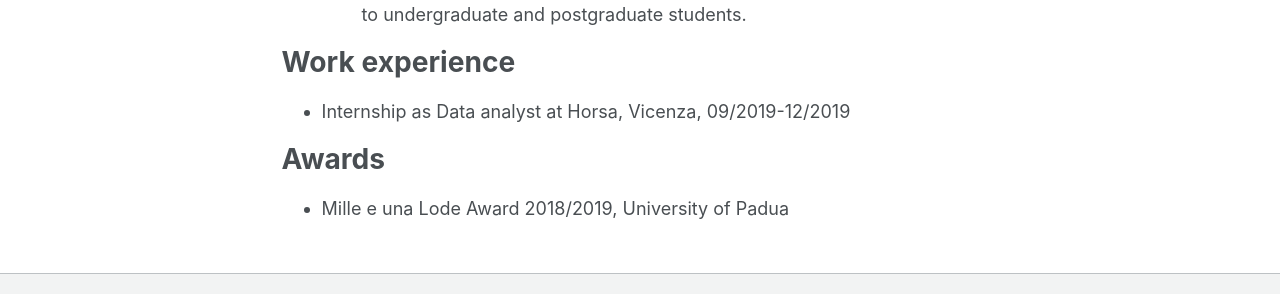
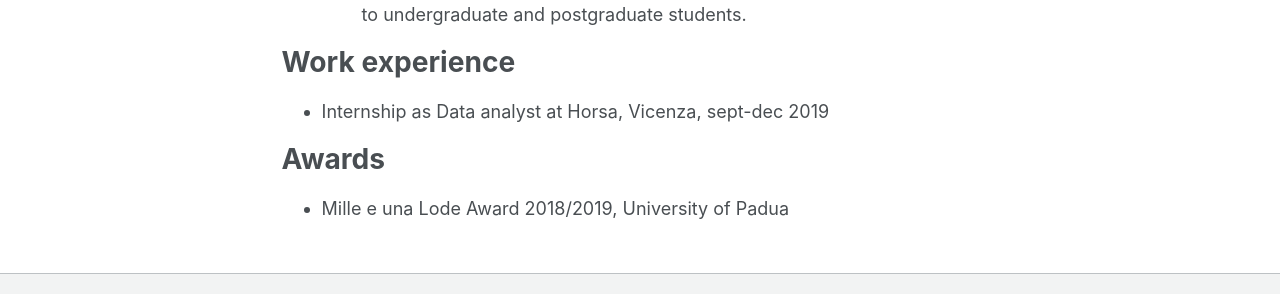
Before and after one commit to federicastolf/federicastolf.github.io, a Jekyll site: the page built from _pages/about.md, in a window 1280 px wide and 1021 px high. Shown: the part 592-886 px from the top of the window. Built offline with Jekyll 4.4.1, drawn with Linux system fonts in a browser that asks for light colours.

Commit message:
Update about.md

```diff
--- a/_pages/about.md
+++ b/_pages/about.md
@@ -28,7 +28,7 @@ Experience
 
 Work experience
 ======
-* Internship as Data analyst at Horsa, Vicenza, 09/2019-12/2019
+* Internship as Data analyst at Horsa, Vicenza, sept-dec 2019
 
 
 Awards
```
